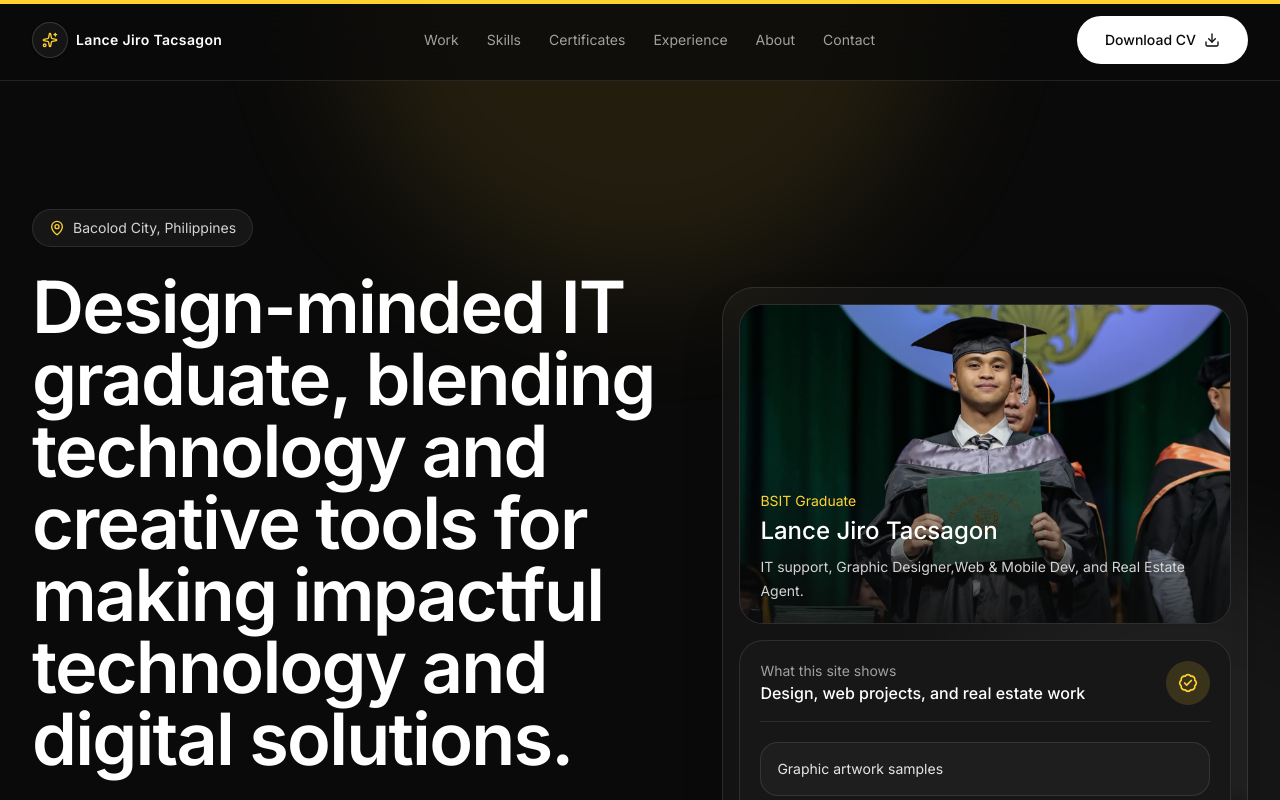
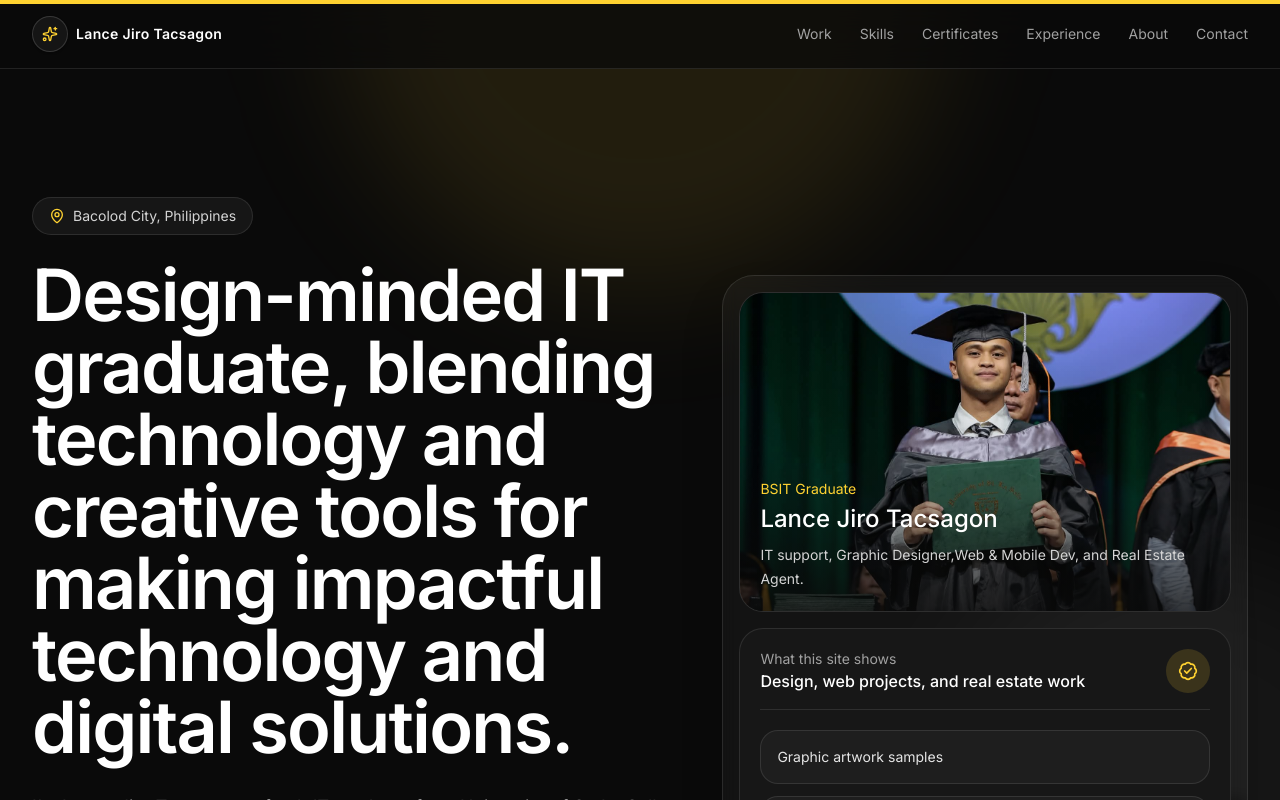
Before and after one commit to zoiiiiiid/tacsagon-portfolio, a Next.js app: page / in a window 1280 px wide. Shown: the top 800 px of the page. Built offline with nearby package versions, Linux system fonts and the light colour scheme.

Commit message:
update: removed download cv sticky header

```diff
--- a/app/page.tsx
+++ b/app/page.tsx
@@ -386,14 +386,6 @@ export default function LanceJiroTacsagonPortfolioWebsite() {
               </a>
             ))}
           </div>
-
-          <a
-            href={CV_HREF}
-            download
-            className="inline-flex h-12 items-center justify-center rounded-full bg-white px-7 text-sm font-medium text-neutral-950 transition hover:bg-amber-200">
-            Download CV
-            <Download className="ml-2 h-4 w-4" />
-          </a>
 
           <button
             onClick={() => setMenuOpen((value) => !value)}
```
